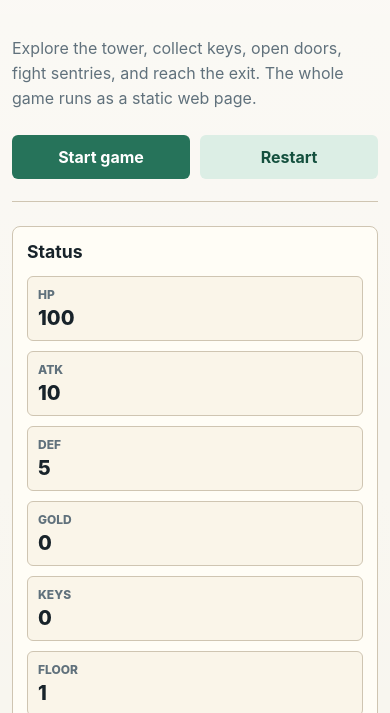
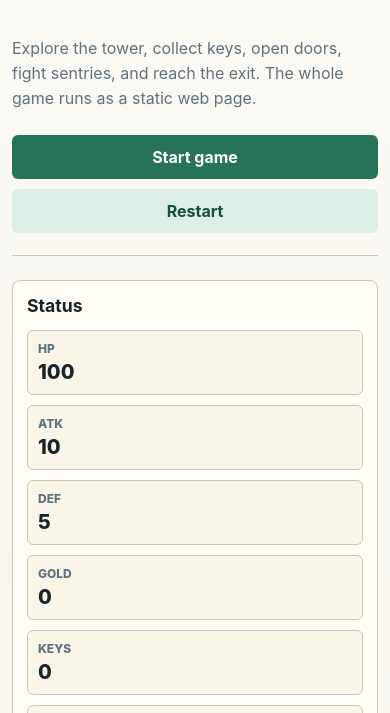
Before and after one commit to max0max/magic-tower-web, a website: page site/index.html in a window 390 px wide. Shown: the part 114-827 px from the top of the page. Drawn offline with Linux system fonts and the light colour scheme.

Commit message:
fix: remove mobile overflow

```diff
--- a/site/styles.css
+++ b/site/styles.css
@@ -50,6 +50,7 @@ button {
 
 .game-shell {
   width: min(1120px, 100%);
+  max-width: 100%;
   margin: 0 auto;
   padding: 28px 20px 36px;
 }
@@ -57,6 +58,8 @@ button {
 .hero {
   display: grid;
   grid-template-columns: minmax(0, 1fr) auto;
+  min-width: 0;
+  max-width: 100%;
   gap: 24px;
   align-items: end;
   border-bottom: 1px solid var(--line);
@@ -94,6 +97,7 @@ h2 {
   color: var(--muted);
   font-size: 1rem;
   line-height: 1.55;
+  overflow-wrap: anywhere;
 }
 
 .actions {
@@ -122,12 +126,16 @@ h2 {
 .play-area {
   display: grid;
   grid-template-columns: 240px minmax(320px, 1fr) 204px;
+  min-width: 0;
+  max-width: 100%;
   gap: 20px;
   align-items: start;
   padding-top: 24px;
 }
 
 .status-panel {
+  min-width: 0;
+  max-width: 100%;
   border: 1px solid var(--line);
   border-radius: 8px;
   background: var(--surface);
@@ -294,7 +302,7 @@ h2 {
 
   .actions {
     display: grid;
-    grid-template-columns: 1fr 1fr;
+    grid-template-columns: 1fr;
     justify-content: stretch;
   }
 
```
Also changed, not shown: tests/static.test.mjs (+2 -0 lines).
